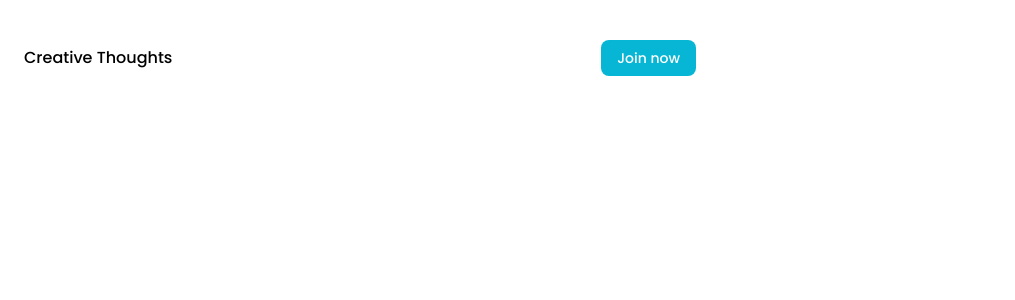
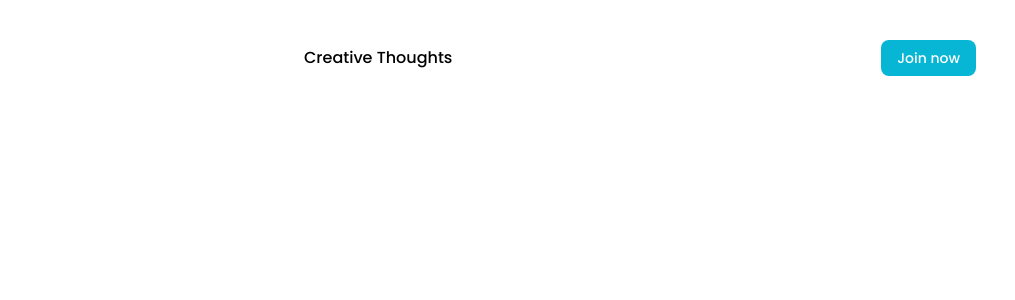
Before and after one commit to Elizabeth-Cz/firebase_data_tutorial, a Next.js app: page / in a window 1280 px wide. Shown: the top 300 px of the page, without its empty margins (0-1015 px from the left). Built offline with nearby package versions, Linux system fonts and the light colour scheme; no server answers.

Commit message:
refactor[layout]: added class to center div

```diff
--- a/components/layout.js
+++ b/components/layout.js
@@ -2,7 +2,7 @@ import Nav from "./Nav";
 
 export default function Layout({ children }) {
   return (
-    <div className="mx-6 md:max-w-2xl font-poppins">
+    <div className="mx-6 md:max-w-2xl md:mx-auto font-poppins">
       <Nav />
       <main>{children}</main>
     </div>
```
